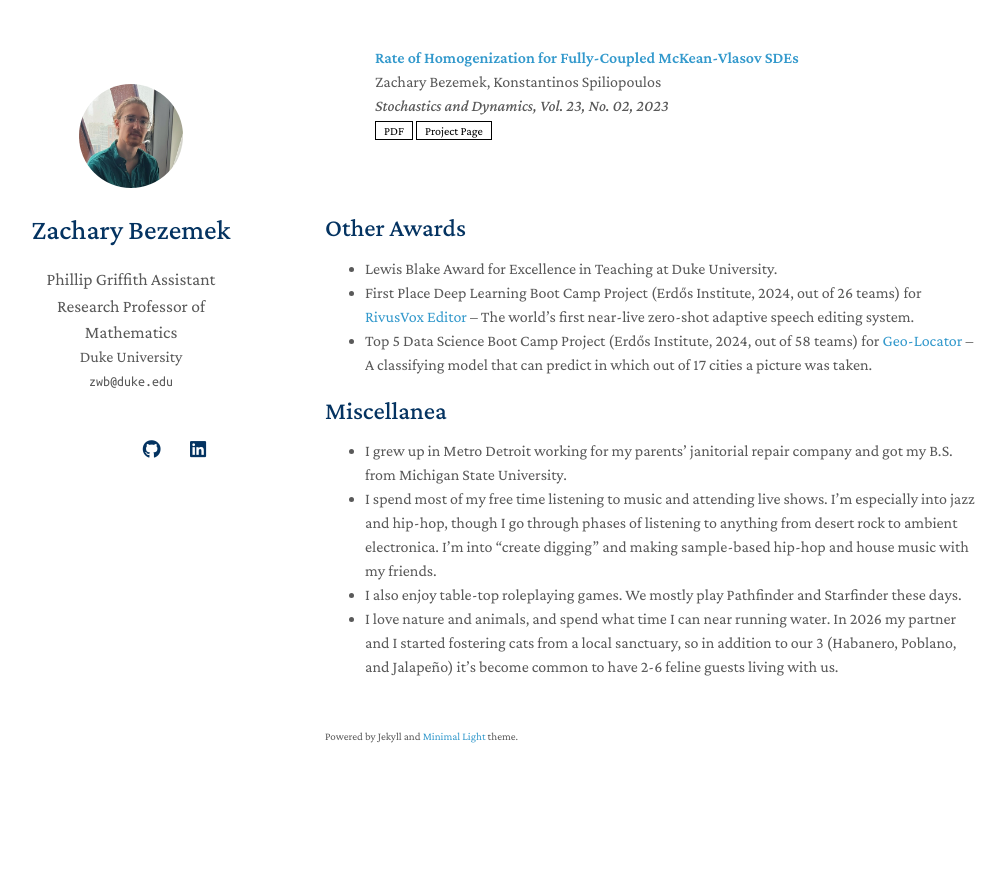
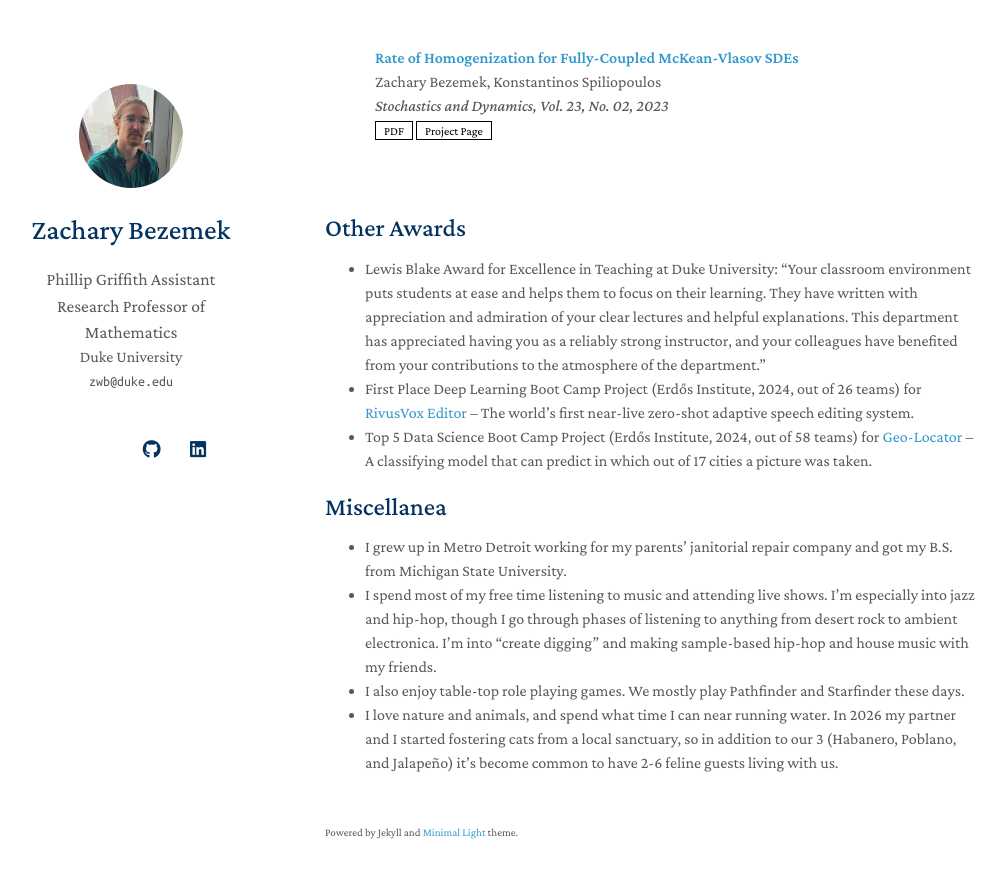
Before and after one commit to bezemekz/home, a Jekyll site: the page built from index.md, in a window 1280 px wide and 900 px high, scrolled down 1514 px. Shown: the top 878 px of the window, without its empty margins (145-1150 px from the left). Built offline with Jekyll 4.4.1, drawn with Linux system fonts in a browser that asks for light colours; a style sheet for code colours, icons or effects is not loaded; our own code applies the rules of GitHub Pages for plain Markdown files; before the commit the page ends 2331 px from its top, so only the background shows below that.

Commit message:
update awards

```diff
--- a/index.md
+++ b/index.md
@@ -21,7 +21,7 @@ I received my PhD in Mathematics from Boston University, where I studied rare ev
 
 ## Other Awards
 
- - Lewis Blake Award for Excellence in Teaching at Duke University.
+ - Lewis Blake Award for Excellence in Teaching at Duke University: "Your classroom environment puts students at ease and helps them to focus on their learning. They have written with appreciation and admiration of your clear lectures and helpful explanations. This department has appreciated having you as a reliably strong instructor, and your colleagues have benefited from your contributions to the atmosphere of the department."
  - First Place Deep Learning Boot Camp Project (Erdős Institute, 2024, out of 26 teams) for [RivusVox Editor](https://github.com/bezemekz/RivusVoxEditor) – The world's first near-live zero-shot adaptive speech editing system.
   - Top 5 Data Science Boot Camp Project (Erdős Institute, 2024, out of 58 teams) for [Geo-Locator](https://github.com/hochfilzer/geo-locator) – A classifying model that can predict in which out of 17 cities a picture was taken.
 
@@ -30,5 +30,5 @@ I received my PhD in Mathematics from Boston University, where I studied rare ev
 
  - I grew up in Metro Detroit working for my parents' janitorial repair company and got my B.S. from Michigan State University.
  - I spend most of my free time listening to music and attending live shows. I'm especially into jazz and hip-hop, though I go through phases of listening to anything from desert rock to ambient electronica. I'm into "create digging" and making sample-based hip-hop and house music with my friends.
- - I also enjoy table-top roleplaying games. We mostly play Pathfinder and Starfinder these days.
+ - I also enjoy table-top role playing games. We mostly play Pathfinder and Starfinder these days.
  - I love nature and animals, and spend what time I can near running water. In 2026 my partner and I started fostering cats from a local sanctuary, so in addition to our 3 (Habanero, Poblano, and Jalapeño) it's become common to have 2-6 feline guests living with us.
```
